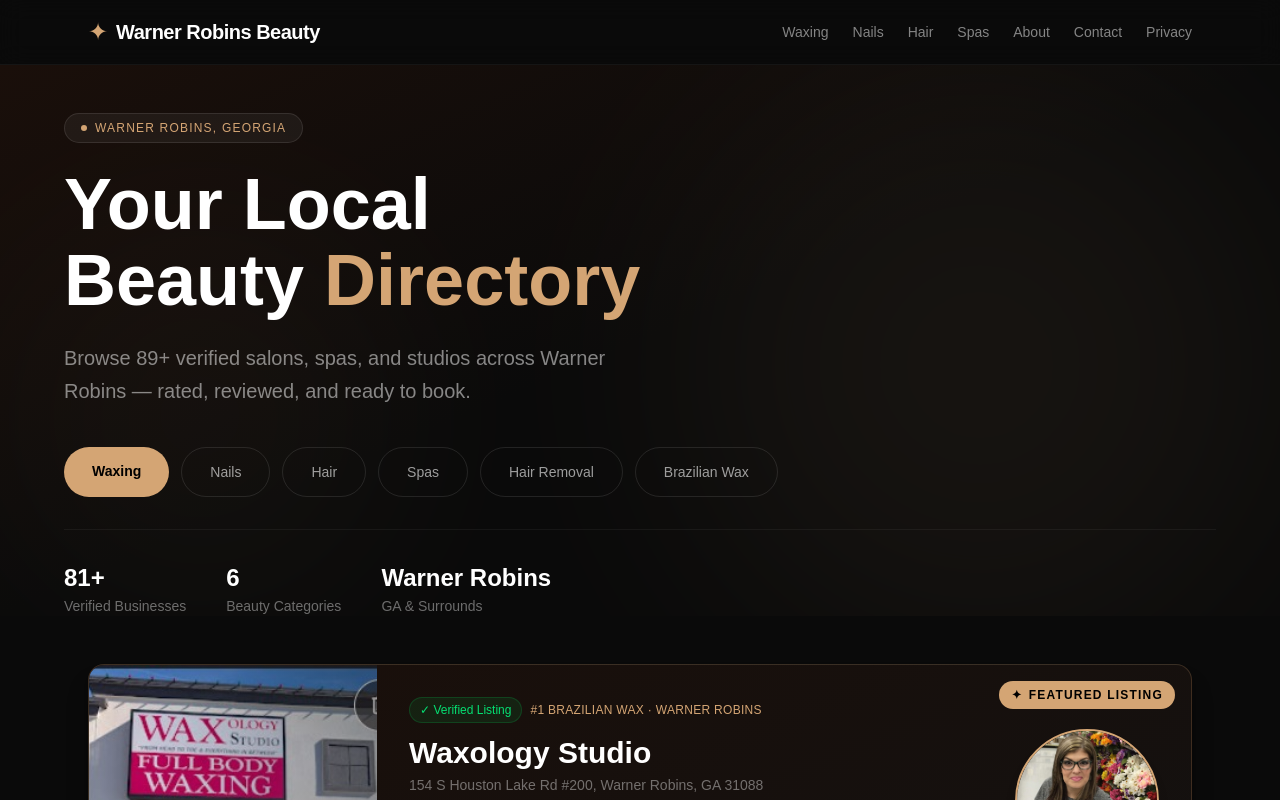
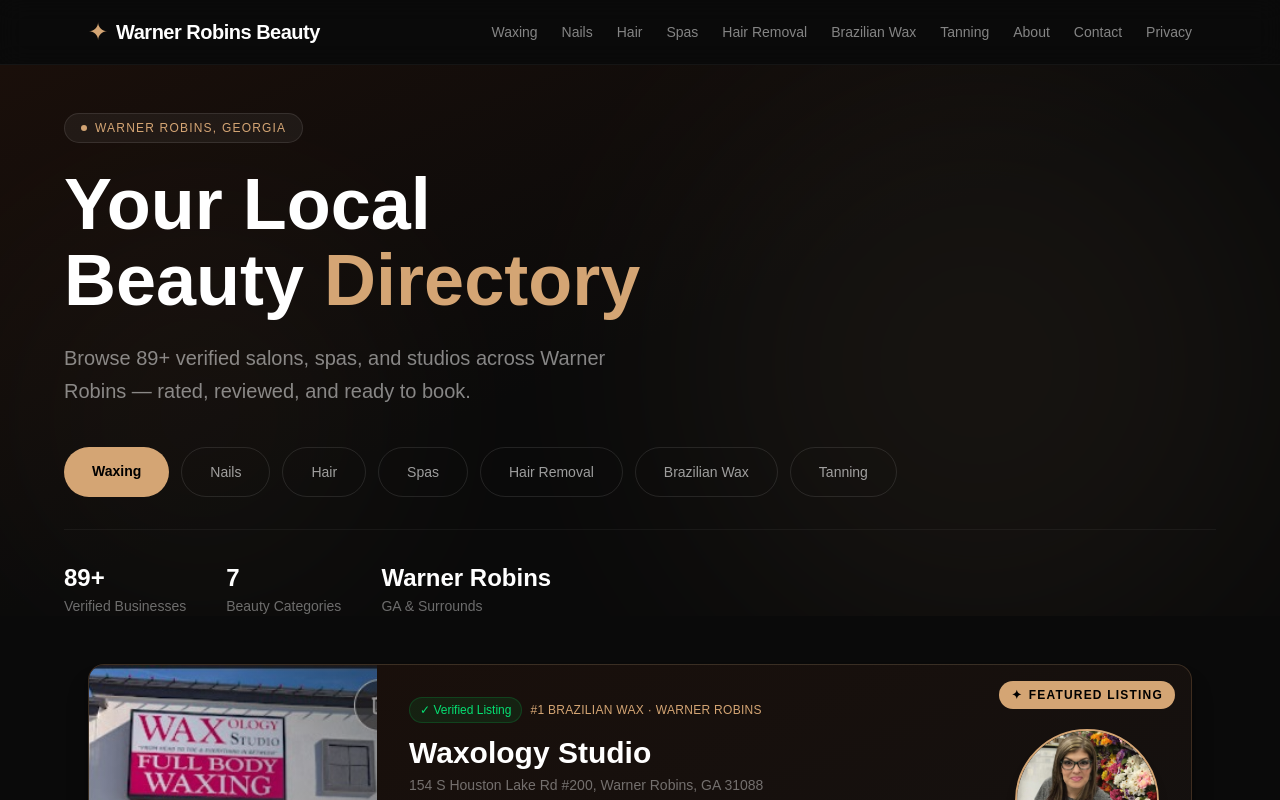
Before and after one commit to skenned23/warnerrobinsbeauty, a Next.js app: page / in a window 1280 px wide. Shown: the top 800 px of the page. Built offline with nearby package versions, Linux system fonts and the light colour scheme; a web font is replaced by a local one.

Commit message:
feat: add tanning salons and missing categories to nav, footer, and grid

```diff
--- a/app/page.tsx
+++ b/app/page.tsx
@@ -26,6 +26,7 @@
   "nail-salons": Business[];
   "hair-salons": Business[];
   spas: Business[];
+  "tanning-salons": Business[];
 }
 
 function getData(): BeautyData {
@@ -57,6 +58,7 @@
   { slug: "hair-salons", label: "Hair Salons", description: "Cuts, color, styling, and treatments for every hair type.", icon: "✿", count: 19 },
   { slug: "spas", label: "Spas", description: "Full-service spas for facials, massages, and relaxation.", icon: "◉", count: 13 },
   { slug: "brazilian-wax", label: "Brazilian Wax", description: "Specialist Brazilian and bikini wax services nearby.", icon: "◆", count: null },
+  { slug: "tanning-salons", label: "Tanning Salons", description: "UV tanning, spray tans, and airbrush services nearby.", icon: "☀", count: 8 },
 ];
 
 function Stars({ rating }: { rating: number }) {
@@ -90,6 +92,9 @@
             <Link href="/nail-salons" className="hover:text-[#D4A574] transition-colors">Nails</Link>
             <Link href="/hair-salons" className="hover:text-[#D4A574] transition-colors">Hair</Link>
             <Link href="/spas" className="hover:text-[#D4A574] transition-colors">Spas</Link>
+            <Link href="/hair-removal" className="hover:text-[#D4A574] transition-colors">Hair Removal</Link>
+            <Link href="/brazilian-wax" className="hover:text-[#D4A574] transition-colors">Brazilian Wax</Link>
+            <Link href="/tanning-salons" className="hover:text-[#D4A574] transition-colors">Tanning</Link>
             <Link href="/about" className="hover:text-[#D4A574] transition-colors">About</Link>
             <Link href="/contact" className="hover:text-[#D4A574] transition-colors">Contact</Link>
             <Link href="/privacy" className="hover:text-[#D4A574] transition-colors">Privacy</Link>
@@ -120,9 +125,10 @@
             <Link href="/spas" className="border border-white/10 hover:border-[#D4A574]/50 text-white/60 hover:text-[#D4A574] px-7 py-3.5 rounded-full text-sm font-medium transition-colors">Spas</Link>
             <Link href="/hair-removal" className="border border-white/10 hover:border-[#D4A574]/50 text-white/60 hover:text-[#D4A574] px-7 py-3.5 rounded-full text-sm font-medium transition-colors">Hair Removal</Link>
             <Link href="/brazilian-wax" className="border border-white/10 hover:border-[#D4A574]/50 text-white/60 hover:text-[#D4A574] px-7 py-3.5 rounded-full text-sm font-medium transition-colors">Brazilian Wax</Link>
+            <Link href="/tanning-salons" className="border border-white/10 hover:border-[#D4A574]/50 text-white/60 hover:text-[#D4A574] px-7 py-3.5 rounded-full text-sm font-medium transition-colors">Tanning</Link>
           </div>
           <div className="mt-8 pt-8 border-t border-white/5 flex flex-wrap gap-10 text-sm text-white/40">
-            {[["81+", "Verified Businesses"], ["6", "Beauty Categories"], ["Warner Robins", "GA & Surrounds"]].map(([val, label]) => (
+            {[["89+", "Verified Businesses"], ["7", "Beauty Categories"], ["Warner Robins", "GA & Surrounds"]].map(([val, label]) => (
               <div key={label}>
                 <span className="block text-white text-2xl font-bold mb-0.5">{val}</span>
                 <span>{label}</span>
@@ -207,11 +213,14 @@
           <div className="flex items-center gap-2 font-semibold text-white/70">
             <span className="text-[#D4A574]">✦</span> Warner Robins Beauty Directory
           </div>
-          <nav className="flex gap-6">
+          <nav className="flex gap-6 flex-wrap justify-center">
             <Link href="/waxing" className="hover:text-[#D4A574] transition-colors">Waxing</Link>
             <Link href="/nail-salons" className="hover:text-[#D4A574] transition-colors">Nails</Link>
             <Link href="/hair-salons" className="hover:text-[#D4A574] transition-colors">Hair</Link>
             <Link href="/spas" className="hover:text-[#D4A574] transition-colors">Spas</Link>
+            <Link href="/hair-removal" className="hover:text-[#D4A574] transition-colors">Hair Removal</Link>
+            <Link href="/brazilian-wax" className="hover:text-[#D4A574] transition-colors">Brazilian Wax</Link>
+            <Link href="/tanning-salons" className="hover:text-[#D4A574] transition-colors">Tanning</Link>
             <Link href="/about" className="hover:text-[#D4A574] transition-colors">About</Link>
             <Link href="/contact" className="hover:text-[#D4A574] transition-colors">Contact</Link>
             <Link href="/privacy" className="hover:text-[#D4A574] transition-colors">Privacy</Link>
```
